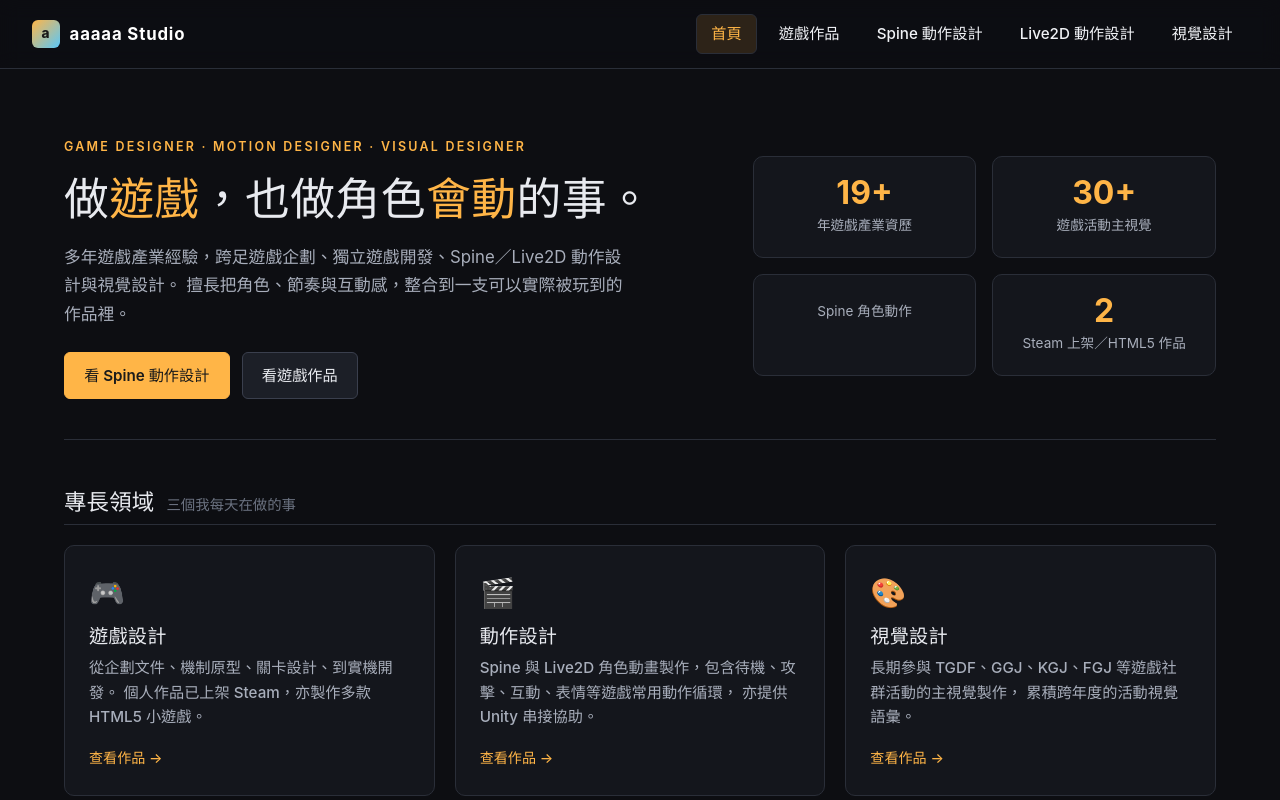
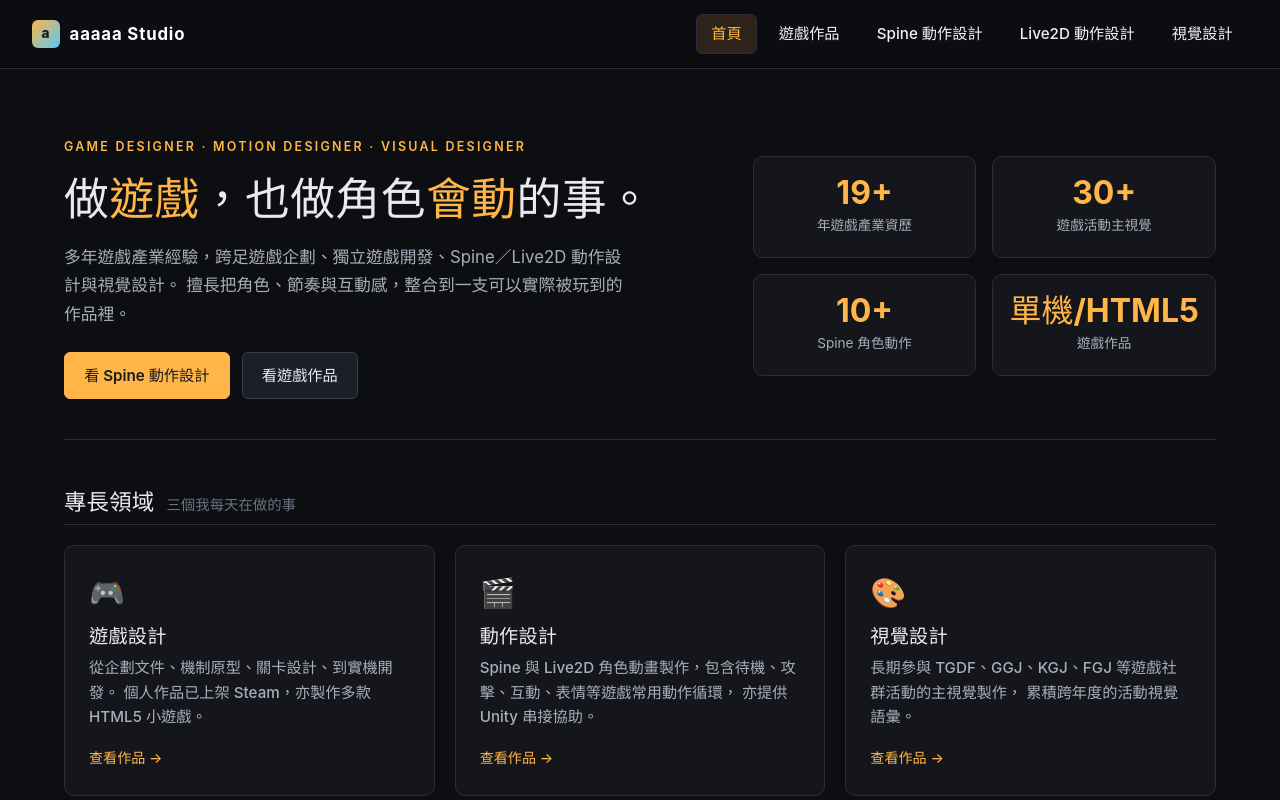
Before and after one commit to tppr2046/portfolio, a React (Vite) app: page / in a window 1280 px wide. Shown: the top 800 px of the page. Built offline with nearby package versions, Linux system fonts and the light colour scheme.

Commit message:
minor fix

```diff
--- a/src/pages/Home.jsx
+++ b/src/pages/Home.jsx
@@ -31,12 +31,12 @@ export default function Home() {
             <div className="stat-label">遊戲活動主視覺</div>
           </div>
           <div className="stat">
-            <div className="stat-num"></div>
+            <div className="stat-num">10+</div>
             <div className="stat-label">Spine 角色動作</div>
           </div>
           <div className="stat">
-            <div className="stat-num">2</div>
-            <div className="stat-label">Steam 上架／HTML5 作品</div>
+            <div className="stat-num">單機/HTML5</div>
+            <div className="stat-label">遊戲作品</div>
           </div>
         </div>
       </section>
```
